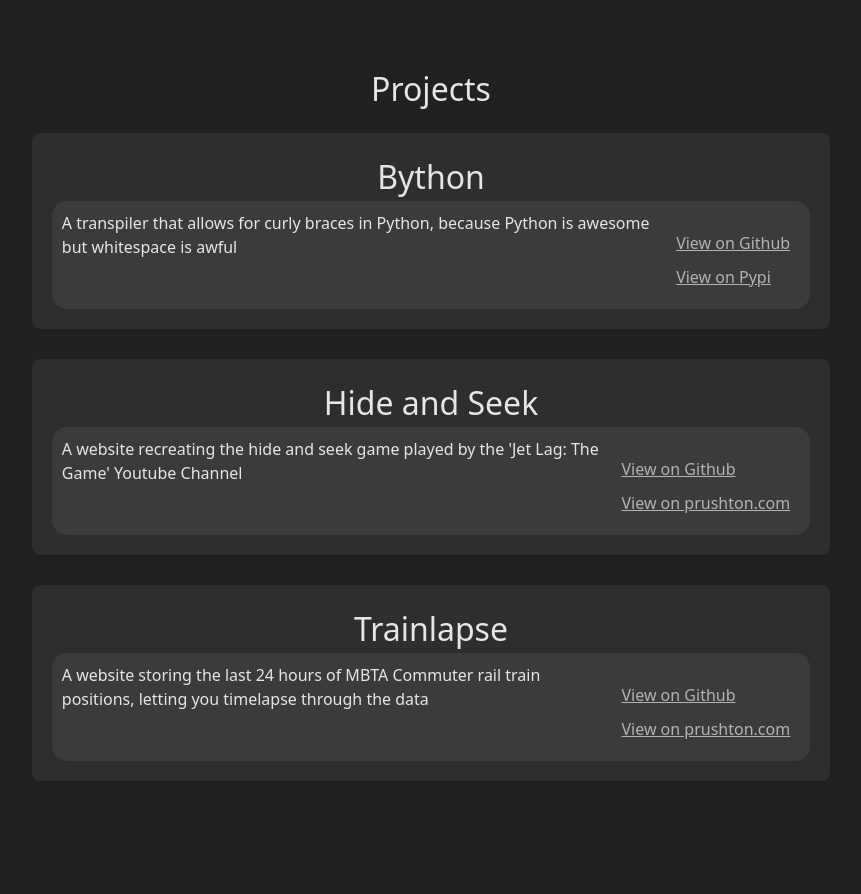
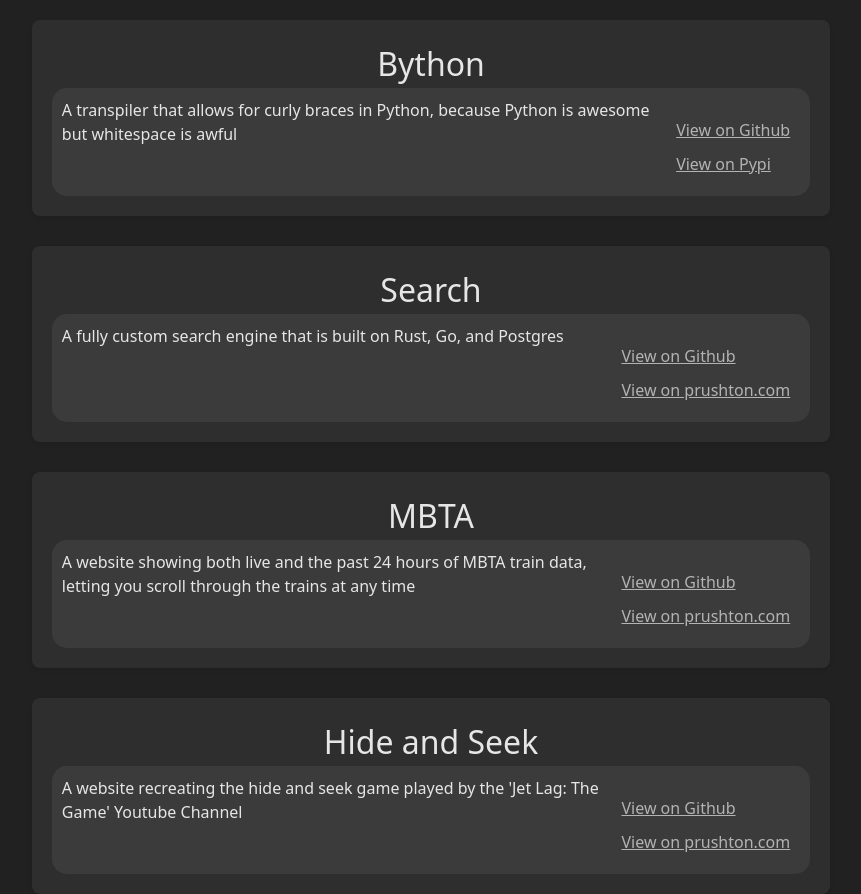
Before and after one commit to prushton2/prushton.com, a React (Vite) app: page / in a window 1280 px wide. Shown: the whole page, without its empty margins (209-1070 px from the left). Before the commit the page ends 816 px from the top, so only its background shows below. Built offline with nearby package versions, Linux system fonts and the light colour scheme.

Commit message:
Updated projects and fixed styling

```diff
--- a/src/Data.tsx
+++ b/src/Data.tsx
@@ -14,6 +14,30 @@
         desc: "A transpiler that allows for curly braces in Python, because Python is awesome but whitespace is awful",
     },
     {
+        name: "Search",
+        repo: {
+            plaintext: "View on Github",
+            url: "https://github.com/prushton2/searchengine"
+        },
+        url: {
+            plaintext: "View on prushton.com",
+            url: "search.prushton.com"
+        },
+        desc: "A fully custom search engine that is built on Rust, Go, and Postgres"
+    },
+    {
+        name: "MBTA",
+        repo: {
+            plaintext: "View on Github",
+            url: "https://github.com/prushton2/mbta"
+        },
+        url: {
+            plaintext: "View on prushton.com",
+            url: "mbta.prushton.com"
+        },
+        desc: "A website showing both live and the past 24 hours of MBTA train data, letting you scroll through the trains at any time"
+    },
+    {
         name: "Hide and Seek",
         repo: {
             plaintext: "View on Github",
@@ -24,17 +48,5 @@
             url: "https://hideandseek.prushton.com/"
         },
         desc: "A website recreating the hide and seek game played by the 'Jet Lag: The Game' Youtube Channel",
-    },
-    {
-        name: "Trainlapse",
-        repo: {
-            plaintext: "View on Github",
-            url: "https://github.com/prushton2/trainlapse"
-        },
-        url: {
-            plaintext: "View on prushton.com",
-            url: "https://trainlapse.prushton.com/"
-        },
-        desc: "A website storing the last 24 hours of MBTA Commuter rail train positions, letting you timelapse through the data",
     }
 ]
--- a/src/components/Project.css
+++ b/src/components/Project.css
@@ -8,6 +8,8 @@
     background-color: var(--bg);
     border-radius: 8px;
     box-shadow: 0 2px 4px rgba(0, 0, 0, 0.1);
+
+    width: 100%;
 
     @media (pointer:none), (pointer:coarse) {
         flex-direction: column;
```
Also changed, not shown: 1 other file (tests, documents, lock files or other folders).
